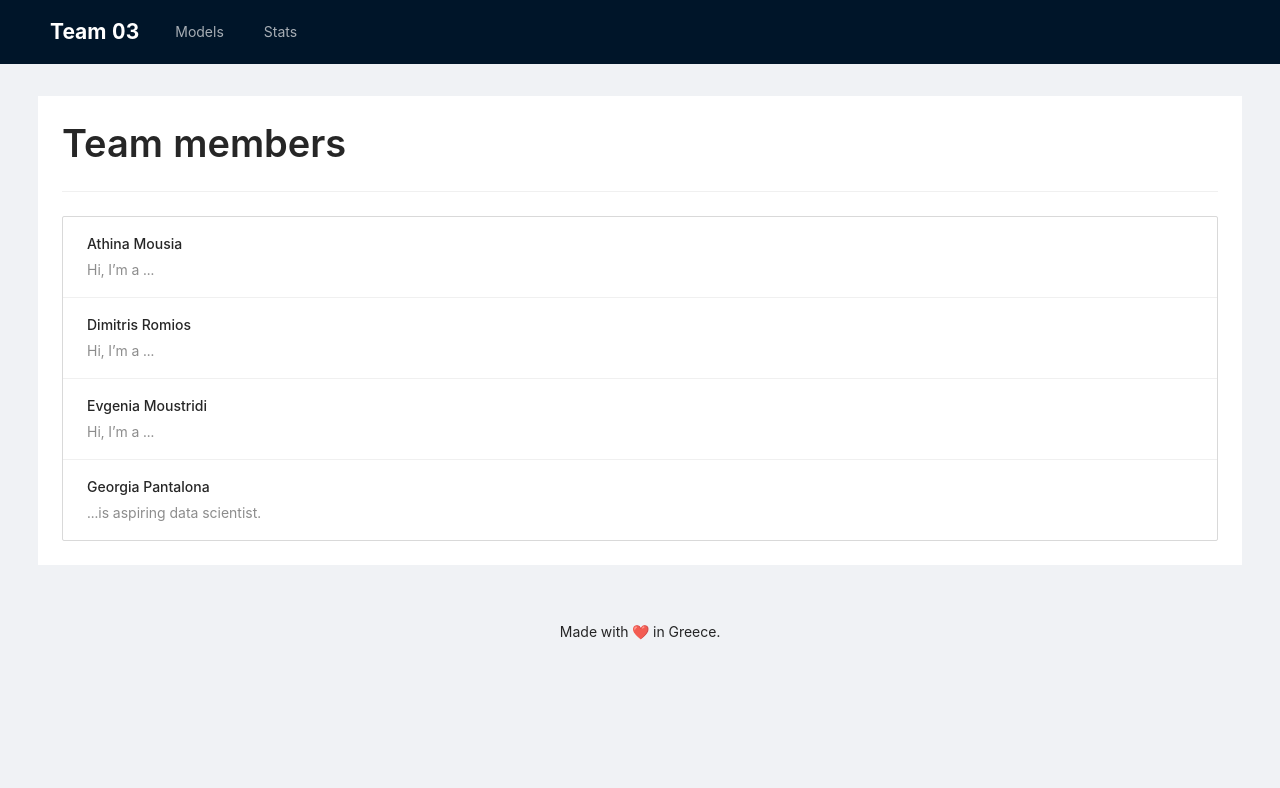
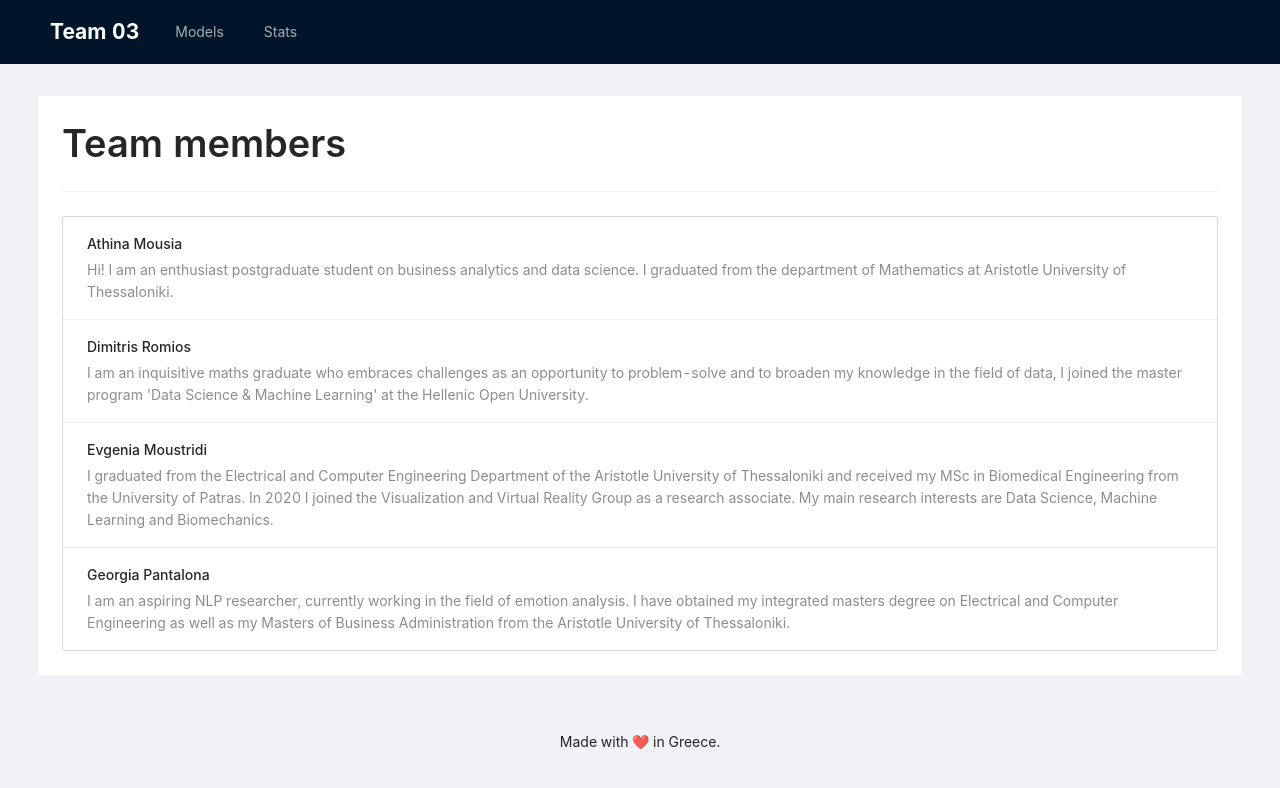
Before and after one commit to georgiapant/airbnb_price_prediction_web_app, a React (Create React App) app in the folder app/: page / in a window 1280 px wide. Shown: the top 788 px of the page. Built offline with nearby package versions, Linux system fonts and the light colour scheme.

Commit message:
team member info update

```diff
--- a/app/src/data/teamMembers.js
+++ b/app/src/data/teamMembers.js
@@ -3,21 +3,22 @@ export default [
   {
     name: "Athina Mousia",
     description:
-      "Hi, I’m a ...",
+      "Hi! I am an enthusiast postgraduate student on business analytics and data science. I graduated from the department of Mathematics  at Aristotle University of Thessaloniki.",
   },
   {
     name: "Dimitris Romios",
     description:
-      "Hi, I’m a ...",
+      "I am an inquisitive maths graduate who embraces challenges as an opportunity to problem-solve and to broaden my knowledge in the field of data, I joined the master program 'Data Science & Machine Learning' at the Hellenic Open University.",
   },
   {
     name: "Evgenia Moustridi",
     description:
-      "Hi, I’m a ...",
+      "I graduated from the Electrical and Computer Engineering Department of the Aristotle University of Thessaloniki and received my MSc in Biomedical Engineering from the University of Patras. In 2020 I joined the Visualization and Virtual Reality Group as a research associate. My main research interests are Data Science, Machine Learning and Biomechanics."
+
   },
   {
     name: "Georgia Pantalona",
     description:
-      "...is aspiring data scientist.",
+      "I am an aspiring NLP researcher, currently working in the field of emotion analysis. I have obtained my integrated masters degree on Electrical and Computer Engineering as well as my Masters of Business Administration from the Aristotle University of Thessaloniki.",
   },
 ];
```
